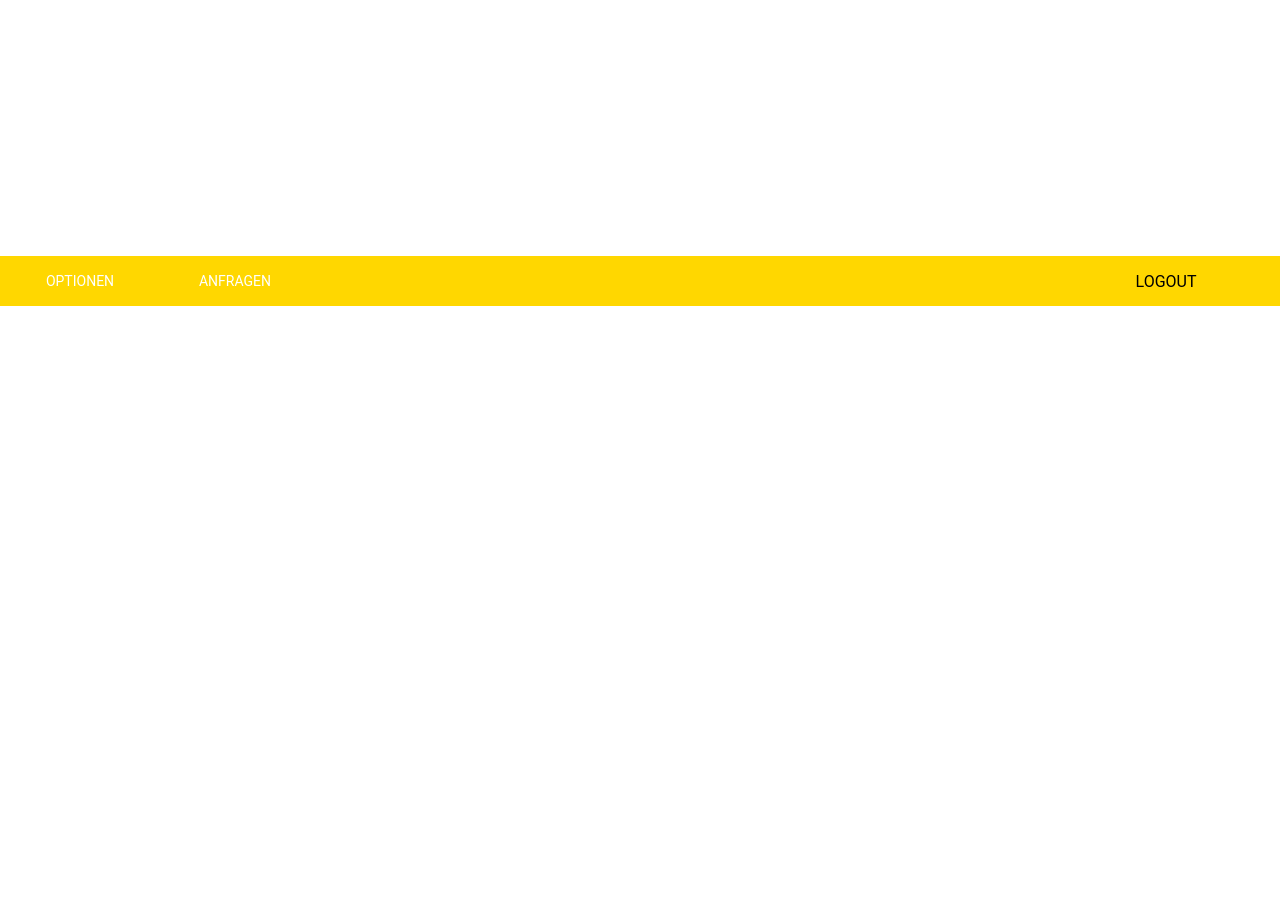
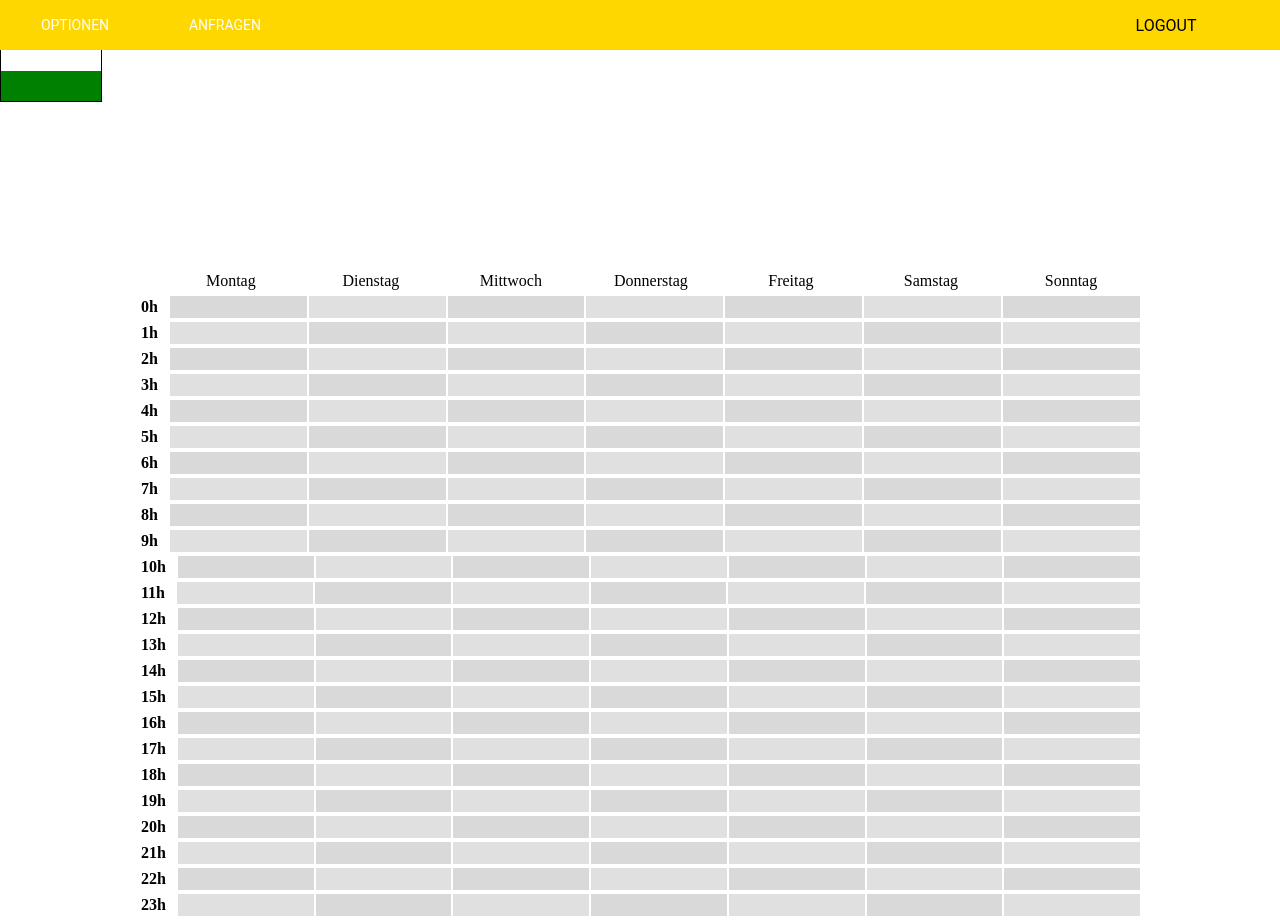
Before and after one commit to niel987654321/Hermes, a website: page public/view.html in a window 1280 px wide. Drawn offline with Linux system fonts and the light colour scheme; no server answers.

Commit message:
still works

```diff
--- a/public/view.css
+++ b/public/view.css
@@ -7,20 +7,18 @@
     width: 100%;
 }
 
-body, html {
+body {
     text-align: center;
-    width: 100%;
-    height: 100%;
 }
 
-button, .dropdown {
-    height: 40px;
+button {
+    height: 100%;
     font-family: "Roboto", sans-serif;
     text-transform: uppercase;
     outline: 0;
     background: gold;
     border: 0;
-    padding: 5px;
+    padding: 15px;
     color: #FFFFFF;
     font-size: 14px;
     -webkit-transition: all 0.3 ease;
@@ -44,15 +42,26 @@
     width: 100%;
 }
 
-#team {
-    margin-bottom: 10px;
+#hermes {
+    position: absolute;
+    bottom: 0;
+    left: 0;
+}
+
+
+@import url(https://fonts.googleapis.com/css?family=Roboto:300);
+
+
+button:hover,.register button:active,.register button:focus {
+background: gold;
+
 }
 
 button:hover {
     background: goldenrod;
 }
 
-.dropdown-content {
+  .dropdown-content {
     display: none;
     position: absolute;
     background-color: #e0dbdb;
@@ -78,13 +87,51 @@
 .dropdown:hover .dropbtn {
   background-color: goldenrod;
 }
+.days {
+    padding: 10px;
+    height: 80%;
+    padding-top: 10%;
+
+}
 
 #sandbox {
-    margin-top: 20%;
+    margin: auto;
+    height: 80%;
+    width: 80%;
+    padding-top: 5%;
 }
 
 .fenster {
+    height: 100%;
+    display: inline;
+}
+
+.style1 {
+    background-color: #d9d9d9;
+}
+
+.style0 {
+    background-color: #e0e0e0;
+}
+
+.style0, .style1, .style3 {
+    height: 20px;
+    width: 14%;
+
+}
+
+.tableRow{
+    display: block;
     width: 100%;
-    height: 70%;
-    background-color: #e0dbdb;
 }
+
+#table {
+    display: block;
+    table-layout: fixed;
+}
+
+/* Add styles for the hour cells */
+#table tr td:first-child {
+   width:300px;text-align:right;padding-right:
+   10px;font-weight:bold
+}
--- a/public/view.html
+++ b/public/view.html
@@ -22,15 +22,13 @@
         </button>
         <button id="logout" >Logout</button>
     </header>
+    <div id="element" style="height: 100px; width: 100px; border: 1px solid black; background: linear-gradient(to top, green 30%, white 30%);"></div>
+
     <div id="sandbox">
-    <div class="fenster" id="day1">
-    </div>
-    <div class="fenster" id="day1"></div>
-    <div class="fenster" id="day1"></div>
-    <div class="fenster" id="day1"></div>
-    <div class="fenster" id="day1"></div>
-    <div class="fenster" id="day1"></div>
-    <div class="fenster" id="day1"></div>
+        <div class="days" id="days">
+
+        </div>
+
     </div>
     <script src="view.js"></script>
 </body>
--- a/public/view.js
+++ b/public/view.js
@@ -1,15 +1,85 @@
 //if(localStorage.getItem("key") === undefined) location.href = "/login";
 
-const days = document.querySelectorAll(".fenster");
+let differentcolors = 1;
+const days = document.getElementById("days");
+const table = document.createElement("table");
+table.id = "table"
+days.appendChild(table);
+let tage
+if(1000 < window.innerWidth) {tage = ["Montag", "Dienstag", "Mittwoch", "Donnerstag", "Freitag", "Samstag", "Sonntag"];}
+else{
+    tage = ["Mo", "Di", "Mi", "Do", "Fr", "Sa", "So"];
+}
+let day = document.createElement("tr");
+day.classList.add("tableRow");
+table.appendChild(day);
 
-days.forEach(day => {
-    const table = document.createElement("table");
-    const row = document.createElement("tr");
-    day.appendChild(table);
-    table.appendChild(row);
-    for (let i = 0; i < 24; i++) {
-        const hour = document.createElement("th");
-        hour.id = day.id+"&"+i;
-        row.appendChild(hour);
+// Add an empty cell at the beginning of the first row
+const emptyCell = document.createElement("td");
+day.appendChild(emptyCell);
+
+for (let i = 0; i < tage.length; i++) {
+    const tagBeschriftung = document.createElement("td");
+    tagBeschriftung.id = tage[i];
+    tagBeschriftung.classList.add("style3");
+    tagBeschriftung.innerHTML = tage[i]
+    day.appendChild(tagBeschriftung);
+}
+for (let s = 0; s < 24; s++) {
+    let day = document.createElement("tr");
+    day.classList.add("tableRow");
+    table.appendChild(day);
+
+    // Add the hour at the beginning of each row
+    const hourCell = document.createElement("td");
+    hourCell.innerHTML = s + "h";
+    day.appendChild(hourCell);
+
+    for (let i = 0; i < 7; i++) {
+        const hour = document.createElement("td");
+        hour.id = s+"&"+i;
+        hour.classList.add("style"+differentcolors);
+        day.appendChild(hour);
+        differentcolors = differentcolors === 1 ? 0 : 1
     }
-});
+}
+
+// for the loading of the data and display it in the table
+function getWeekData(week, year){
+    fetch("/getWeekData", {
+        method: 'POST',
+        headers: {
+          'Content-Type': 'application/x-www-form-urlencoded'
+        },
+        body: `key=${localStorage.getItem("key")}&week=${week}&year=${year}`
+      })
+      .then(response => response.text())
+      .then(data => {
+        if(data != "error" && data != undefined && data){
+            dataObject = JSON.parse(data);
+            dataObject.forEach( bookings => {
+
+                console.log(bookings);
+                let startDate = new Date(bookings["Start"] * 1000);
+                let endDate = new Date(bookings["End"] * 1000);
+                let day = startDate.getDay();
+                let difference =  bookings["End"] - bookings["Start"]
+                let differenceHours = difference / 60 / 60;
+                day = day === 0 ? 1 : day
+                day -= 1;
+                let hour = startDate.getHours();
+                let zusatz = endDate === 0 ? 0 : 1;
+
+                for (let i = hour; i < endDate.getHours() + zusatz; i++) {
+                    const field = document.getElementById(i+"&"+day);
+                    field.style.backgroundColor = "green";
+                    field.innerHTML = "Hello";
+
+                }
+            });
+        }
+
+    });
+}
+
+getWeekData(24, 2023);
```
Also changed, not shown: database.js (+25 -8 lines), server.js (+52 -8 lines), 1 other file.
